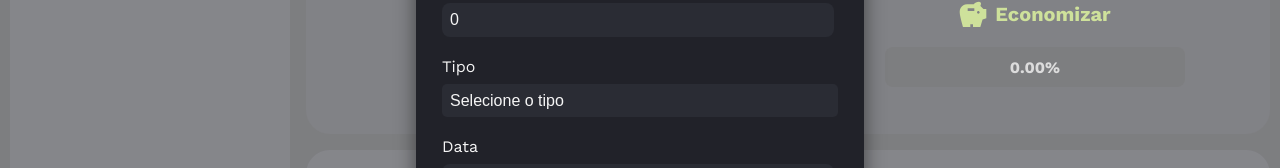
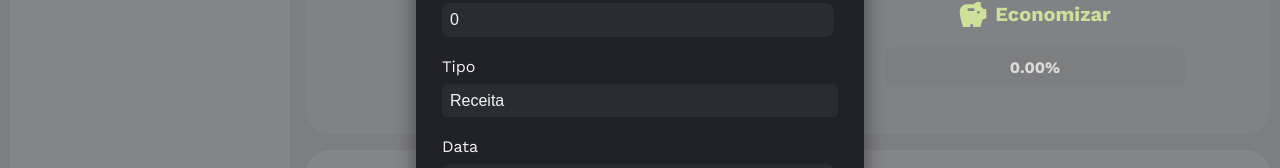
Before and after one commit to GabrielVeroneze/poupapp-react-mobx, a React (Vite) app: page /home in a window 1280 px wide. Both pictures are taken after a click on the button "Adicionar transação". Shown: the part 313-481 px from the top of the page. Built offline with nearby package versions, Linux system fonts and the light colour scheme.

Commit message:
✨ feat: integra TransacaoModal às stores MobX
Conecta o TransacaoModal à transacoesStore e usuarioStore,
adicionando novas transações e atualizando o orçamento diário
ao submeter o formulário, com tipagem baseada em NovaTransacao.

```diff
--- a/src/components/Transacoes/TransacaoModal/index.tsx
+++ b/src/components/Transacoes/TransacaoModal/index.tsx
@@ -1,4 +1,8 @@
 import { useState } from 'react'
+import { observer } from 'mobx-react'
+import { useStore } from '@/mobx/useStore'
+import type { NovaTransacao } from '@/types/NovaTransacao'
+import type { TipoTransacao } from '@/types/TransacaoDados'
 import CampoTexto from '@/components/CampoTexto'
 import Fieldset from '@/components/Fieldset'
 import Form from '@/components/Form'
@@ -13,16 +17,21 @@ interface TransacaoModalProps {
     onCloseModal: () => void
 }
 
-const TransacaoModal = ({ isOpen, onCloseModal }: TransacaoModalProps) => {
-    const [novaTransacao, setNovaTransacao] = useState({
+const TransacaoModal = observer(
+    ({ isOpen, onCloseModal }: TransacaoModalProps) => {
+        const { transacoesStore, usuarioStore } = useStore()
+        const [novaTransacao, setNovaTransacao] = useState<NovaTransacao>({
             nome: '',
             valor: 0,
-        tipo: '',
+            tipo: 'receita',
             categoria: '',
             data: '',
         })
 
         const aoSubmeterFormModal = () => {
+            transacoesStore.adicionaTransacao(novaTransacao)
+            usuarioStore.atualizaOrcamentoDiario(novaTransacao)
+
             onCloseModal()
         }
 
@@ -73,11 +82,13 @@ const TransacaoModal = ({ isOpen, onCloseModal }: TransacaoModalProps) => {
                             onChange={(e) =>
                                 setNovaTransacao({
                                     ...novaTransacao,
-                                tipo: e.target.value,
+                                    tipo: e.target.value as TipoTransacao,
                                 })
                             }
                         >
-                        <SelectOption value="">Selecione o tipo</SelectOption>
+                            <SelectOption value="">
+                                Selecione o tipo
+                            </SelectOption>
                             <SelectOption value="receita">Receita</SelectOption>
                             <SelectOption value="despesa">Despesa</SelectOption>
                         </SelectGroup>
@@ -115,6 +126,7 @@ const TransacaoModal = ({ isOpen, onCloseModal }: TransacaoModalProps) => {
                 </Form>
             </Modal>
         )
-}
+    },
+)
 
 export default TransacaoModal
```
Lines whose indentation alone changed are shown as unchanged.
